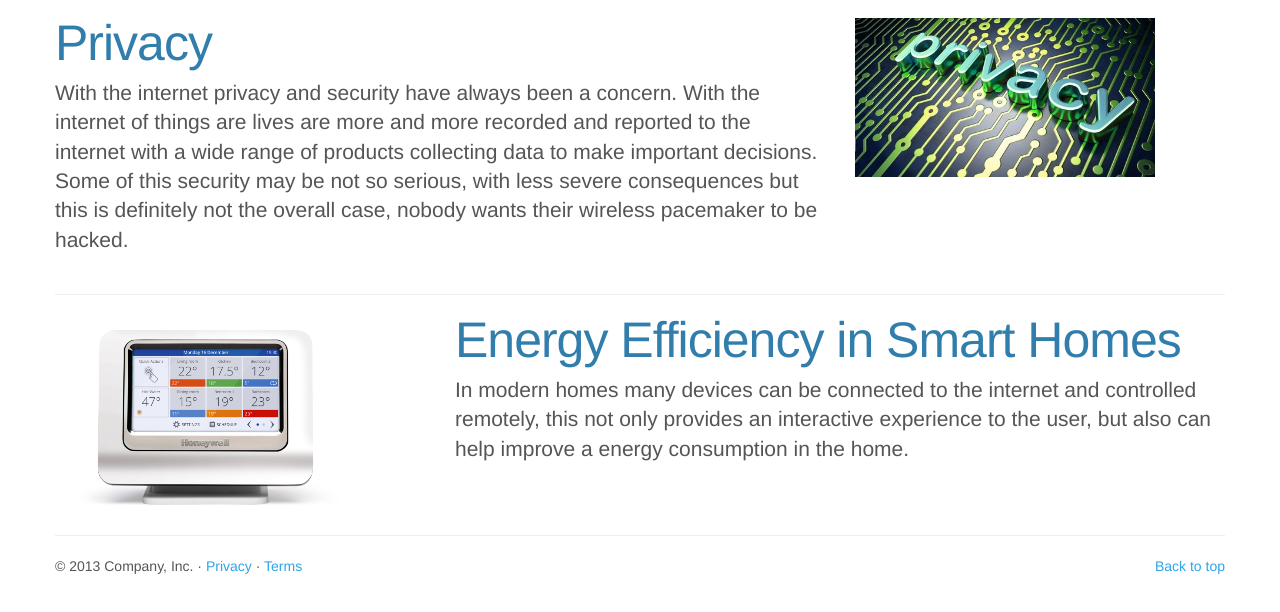
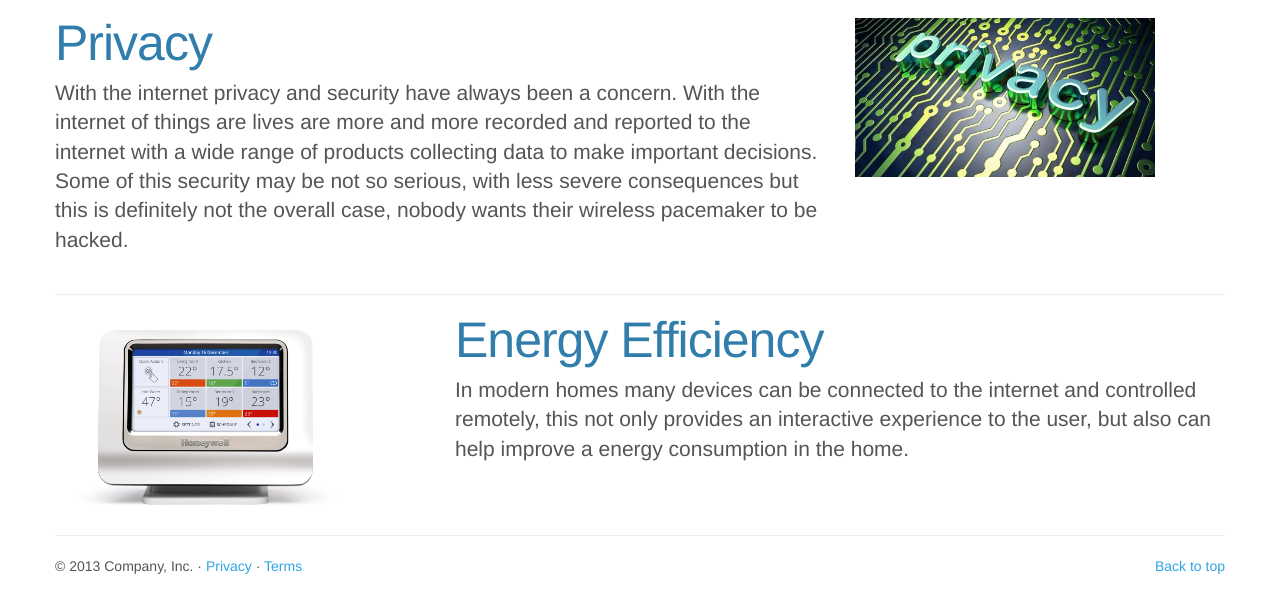
Before and after one commit to vlttnv/DCNIOT, a plain HTML site: page personal.html in a window 1280 px wide. Shown: the part 1387-1999 px from the top of the page. Drawn offline with nearby package versions, Linux system fonts and the light colour scheme.

Commit message:
changed current title

```diff
--- a/personal.html
+++ b/personal.html
@@ -139,7 +139,7 @@
           <a id="inline" href="#home"><img class="featurette-image img-responsive" src="images/current_personal/hero.png" alt="Wearing your computers can be fun" height="300" width="300"></a>
         </div>
         <div class="col-md-8">
-          <h2 class="featurette-heading">Energy Efficiency in Smart Homes</h2>
+          <h2 class="featurette-heading">Energy Efficiency</h2>
           <p class="lead">In modern homes many devices can be connected to the internet and controlled remotely, this not only provides an interactive experience to the user, but also can help improve a energy consumption in the home.
           </p>
         </div>
```
